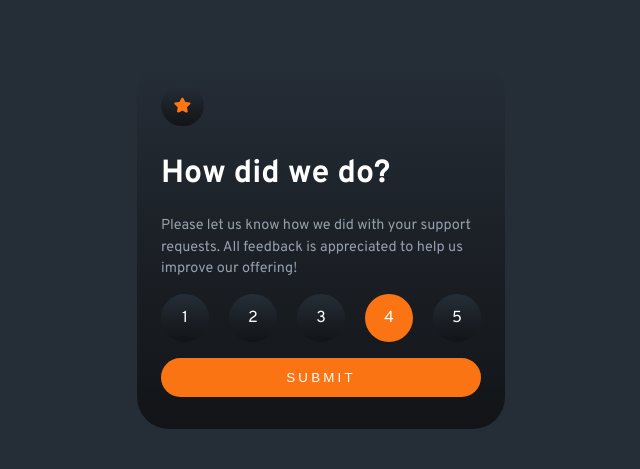
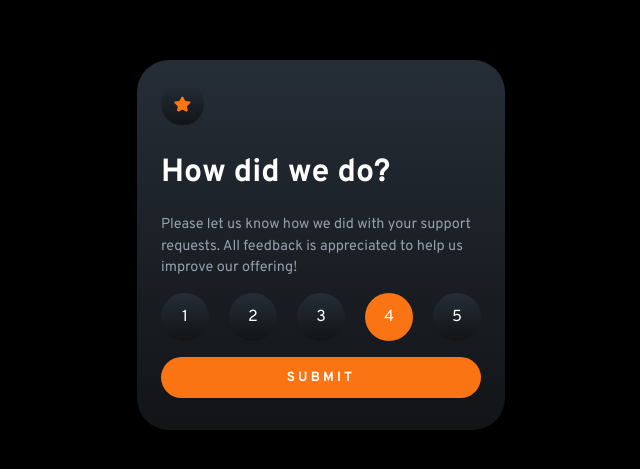
Before and after one commit to emersonvisuals/react-interactive-pricing-componet, a React (Create React App) app: page / in a window 1280 px wide. Shown: the part 163-632 px from the top of the page, without its empty margins (327-967 px from the left). Built offline with nearby package versions, Linux system fonts and the light colour scheme.

Commit message:
added build

```diff
--- a/src/App.js
+++ b/src/App.js
@@ -6,10 +6,14 @@ import Thankyou from "./components/Thankyou";
 import { useState } from "react";
 
 function App() {
+    // setting state of thankyou page
     const [showThankYouPage, setThankYouPage] = useState(true);
 
+    // setting state of rating
+    const [rating, setRating] = useState(4);
+
     const handleThankYou = (result) => {
-        setThankYouPage(result);
+        setThankYouPage();
     };
 
     return (
@@ -20,10 +24,13 @@ function App() {
                         <div>
                             <Navbar />
                             <Contents />
-                            <Rating handleThankYou={handleThankYou} />
+                            <Rating
+                                handleThankYou={handleThankYou}
+                                setRating={setRating}
+                            />
                         </div>
                     ) : (
-                        <Thankyou />
+                        <Thankyou rating={rating} />
                     )}
                 </div>
             </div>
--- a/src/components/Rating.jsx
+++ b/src/components/Rating.jsx
@@ -1,6 +1,6 @@
-import React, { useState } from "react";
+import React, { useContext, useState } from "react";
 
-const Rating = ({ handleThankYou }) => {
+const Rating = ({ handleThankYou, setRating }) => {
     const [activeRating, setActiveRating] = useState({
         oneStar: false,
         twoStars: false,
@@ -23,6 +23,8 @@ const Rating = ({ handleThankYou }) => {
                             fourStars: false,
                             fiveStars: false,
                         });
+                        setRating(1);
+                        console.log("1");
                     }}
                 >
                     1
@@ -38,6 +40,9 @@ const Rating = ({ handleThankYou }) => {
                             fourStars: false,
                             fiveStars: false,
                         });
+
+                        setRating(2);
+                        console.log("2");
                     }}
                 >
                     2
@@ -53,6 +58,9 @@ const Rating = ({ handleThankYou }) => {
                             fourStars: false,
                             fiveStars: false,
                         });
+
+                        setRating(3);
+                        console.log("3");
                     }}
                 >
                     3
@@ -68,6 +76,9 @@ const Rating = ({ handleThankYou }) => {
                             fourStars: true,
                             fiveStars: false,
                         });
+
+                        setRating(4);
+                        console.log("4");
                     }}
                 >
                     4
@@ -83,6 +94,9 @@ const Rating = ({ handleThankYou }) => {
                             fourStars: false,
                             fiveStars: true,
                         });
+
+                        setRating(5);
+                        console.log("5");
                     }}
                 >
                     5
--- a/src/components/Thankyou.jsx
+++ b/src/components/Thankyou.jsx
@@ -1,6 +1,7 @@
+import { useState } from "react";
 import ThankyouImg from "../images/illustration-thank-you.svg";
 
-const Thankyou = () => {
+const Thankyou = ({ rating }) => {
     return (
         <div className="thankYouContainer">
             <div className="imageContainerNew">
@@ -11,7 +12,7 @@ const Thankyou = () => {
                 />
             </div>
             <div className="selectionContainer">
-                <p>You selected 4 out of 5</p>
+                <p>You selected {rating} out of 5</p>
             </div>
             <div className="thankYouContainer">
                 <h1>Thank you!</h1>
--- a/src/styles/__variables.scss
+++ b/src/styles/__variables.scss
@@ -44,6 +44,8 @@ $transition: 0.5s all;
     text-transform: uppercase;
     letter-spacing: 0.2rem;
     cursor: pointer;
+    font-weight: $fontFamilyHeavy;
+    font-family: $fontFamily;
 }
 
 // Primary Desktop
@@ -51,6 +53,7 @@ $transition: 0.5s all;
     color: $white;
     font-size: $desktopPrimary;
     font-weight: $fontFamilyHeavy;
+    font-family: $fontFamily;
 }
 
 @mixin paragraphFontDesktop {
@@ -58,6 +61,7 @@ $transition: 0.5s all;
     font-size: $desktopParagraph;
     font-weight: $fontFamilyLight;
     line-height: $desktopParagraphLineHeight;
+    font-family: $fontFamily;
 }
 
 // selection
@@ -68,4 +72,5 @@ $transition: 0.5s all;
     margin: 0;
     border-radius: $borderRadis;
     font-size: $desktopParagraph;
+    font-family: $fontFamily;
 }
--- a/src/styles/app.scss
+++ b/src/styles/app.scss
@@ -3,7 +3,7 @@
 html {
     margin: 0;
     padding: 0;
-    background-color: $darkBlue;
+    background-color: $black;
     overflow: hidden;
     font-family: $fontFamily;
 }
```
